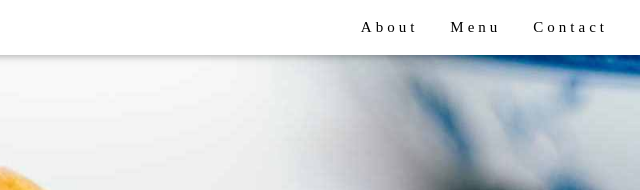
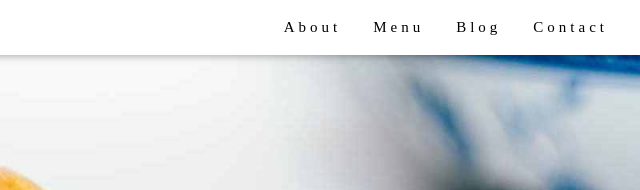
Before and after one commit to dec1995/meusite, a plain HTML site: page index.html in a window 1280 px wide. Shown: the top 190 px of the page, 640-1280 px from the left. Drawn offline with nearby package versions, Linux system fonts and the light colour scheme.

Commit message:
Adicionei ao menu um blog

```diff
--- a/index.html
+++ b/index.html
@@ -23,6 +23,7 @@ h1, h2, h3, h4, h5, h6 {
     <div class="w3-right w3-hide-small">
       <a href="#about" class="w3-bar-item w3-button">About</a>
       <a href="#menu" class="w3-bar-item w3-button">Menu</a>
+	  <a href="#blog" class="w3-bar-item w3-button">Blog</a>
       <a href="#contact" class="w3-bar-item w3-button">Contact</a>
     </div>
   </div>
```
